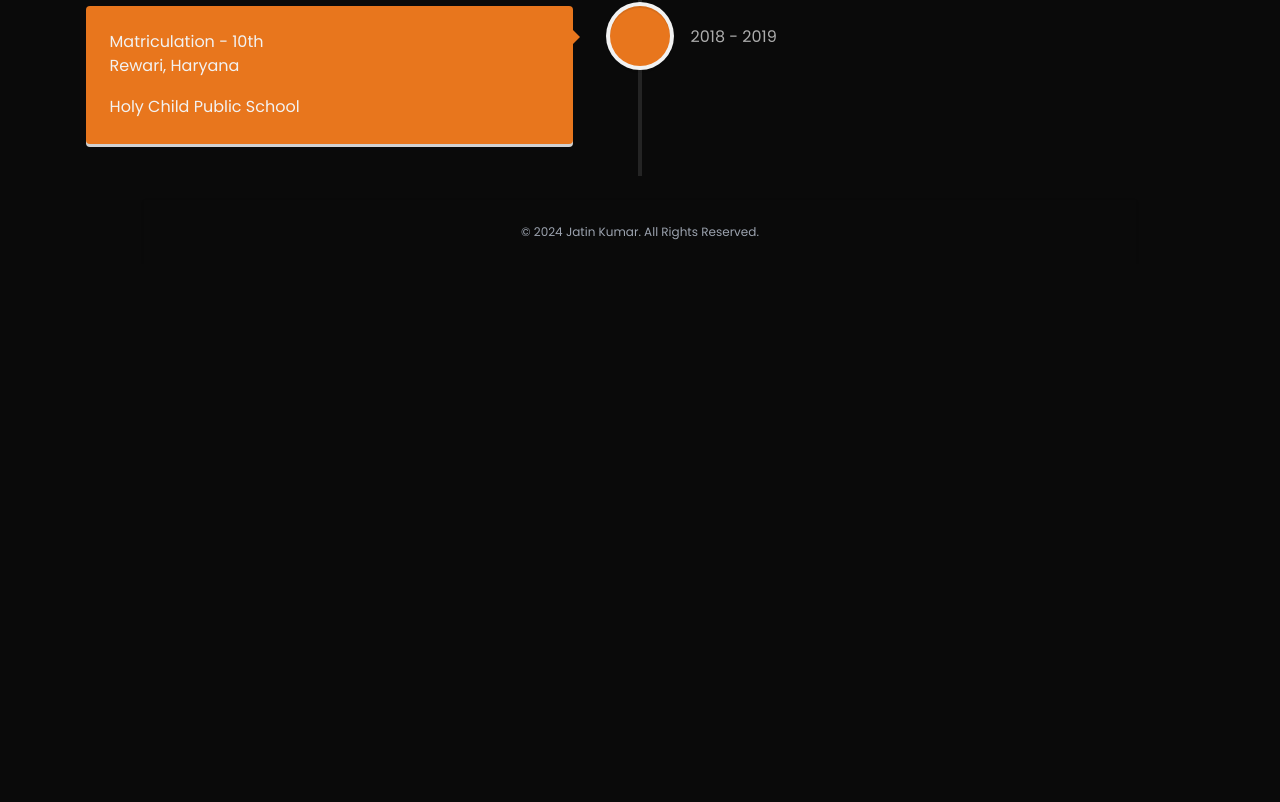
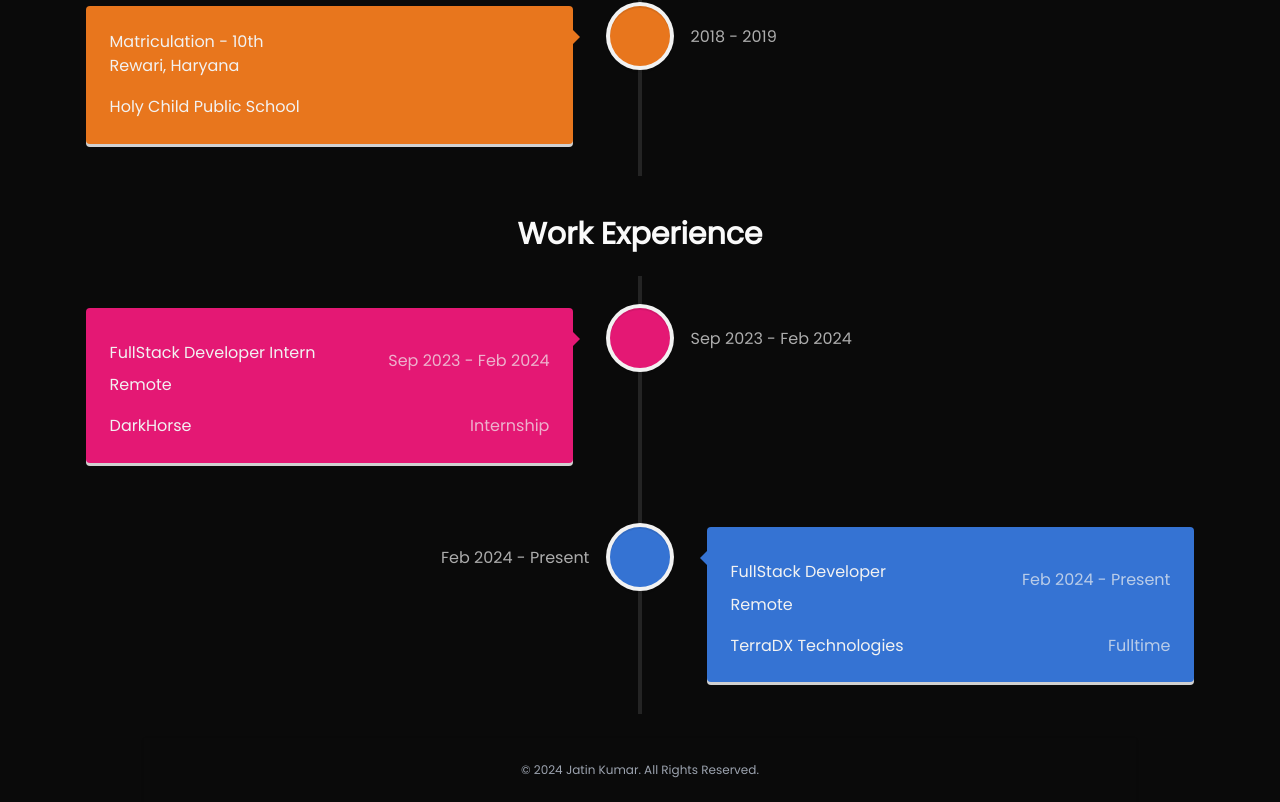
Before and after one commit to JATINKUMAR1008/portfolio, a Next.js app: page /timeline in a window 1280 px wide. Shown: the part 681-1483 px from the top of the page. Before the commit the page ends 945 px from the top, so only its background shows below. Built offline with nearby package versions, Linux system fonts and the light colour scheme.

Commit message:
changes in resume and added work experience and projects

```diff
--- /dev/null
+++ b/app/components/Timeline-wrok.tsx
@@ -0,0 +1,69 @@
+"use client";
+import {
+  VerticalTimeline,
+  VerticalTimelineElement,
+} from "react-vertical-timeline-component";
+import "react-vertical-timeline-component/style.min.css";
+
+import React from "react";
+import AnimatedDiv from "./AnimatedDiv";
+
+const WorkTimeline = () => {
+  const Experience = [
+    {
+      Date: "Sep 2023 - Feb 2024",
+      title: "FullStack Developer Intern",
+      School: "DarkHorse",
+      location: "Remote",
+      description: "Internship",
+      bg: "#F11A7B",
+    },
+    {
+      Date: "Feb 2024 - Present",
+      title: "FullStack Developer",
+      School: "TerraDX Technologies",
+      location: "Remote",
+      description: "Fulltime",
+      bg: "#387ADF",
+    },
+  ];
+
+  return (
+    <AnimatedDiv>
+      <VerticalTimeline
+        className="opacity-95"
+        animate={false}
+        lineColor="#262626"
+      >
+        {Experience.map((e, i) => (
+          <VerticalTimelineElement
+            key={i}
+            visible={true}
+            className="vertical-timeline-element--work"
+            contentStyle={{ background: e.bg, color: "#fff" }}
+            contentArrowStyle={{ borderRight: `7px solid  ${e.bg}` }}
+            date={e.Date}
+            iconStyle={{ background: e.bg, color: "#fff" }}
+            icon={""}
+          >
+            <div className="flex items-center justify-between w-full">
+              <h3 className="vertical-timeline-element-title">{e.title}</h3>
+              <p className=" vertical-timeline-element-title opacity-70 sm:flex hidden">
+                {e.Date}
+              </p>
+            </div>
+            <h4 className="vertical-timeline-element-subtitle">{e.location}</h4>
+            <div className="flex items-center justify-between w-full">
+              <p>{e.School}</p>
+              <p className=" vertical-timeline-element-title opacity-70 sm:flex hidden">
+                {e.description}
+              </p>
+            </div>
+          </VerticalTimelineElement>
+        ))}
+      </VerticalTimeline>
+    </AnimatedDiv>
+  );
+};
+
+export default WorkTimeline;
--- a/app/data/data.ts
+++ b/app/data/data.ts
@@ -9,6 +9,7 @@ import kubernetes from "@/public/kubernetes.png";
 import selenium from "@/public/selenium.jpg";
 import htmlcss from "@/public/next.png";
 import nodejs from "@/public/nodejs.webp";
+import { describe } from "node:test";
 
 export const projectList = [
   {
@@ -23,13 +24,47 @@ export const projectList = [
       "https://cdn.jsdelivr.net/gh/devicons/devicon@latest/icons/nodejs/nodejs-original.svg",
       "https://cdn.jsdelivr.net/gh/devicons/devicon@latest/icons/mongodb/mongodb-original.svg",
       "https://cdn.jsdelivr.net/gh/devicons/devicon@latest/icons/nextjs/nextjs-original.svg",
-      "https://cdn.jsdelivr.net/gh/devicons/devicon@latest/icons/kubernetes/kubernetes-original.svg"
+      "https://cdn.jsdelivr.net/gh/devicons/devicon@latest/icons/kubernetes/kubernetes-original.svg",
     ],
     url: undefined,
     github: "https://github.com/JATINKUMAR1008/db-pfl.git",
     features: ["Responsive", "Serverless deployment", "Cluster management"],
     detailedDescription:
       "Developed a secure and efficient Full Stack application to deploy database servers, integrating front-end and back-end technologies.",
+  },
+
+  {
+    id: 12,
+    tag: "top",
+    title: "Scraper",
+    category: "fullstack",
+    image: shadcn,
+    description:
+      "No code web scraping workflow builder to extract data from any website and schedule the tasks for the updated data extractions.",
+    tech: [
+      "https://cdn.jsdelivr.net/gh/devicons/devicon@latest/icons/nextjs/nextjs-original.svg",
+      "https://cdn.jsdelivr.net/gh/devicons/devicon@latest/icons/tailwindcss/tailwindcss-original.svg",
+      "https://cdn.jsdelivr.net/gh/devicons/devicon@latest/icons/postgresql/postgresql-original.svg",
+      "https://cdn.jsdelivr.net/gh/devicons/devicon@latest/icons/puppeteer/puppeteer-original.svg",
+    ],
+  },
+
+  {
+    id: 11,
+    tag: "top",
+    title: "Together Task Management System",
+    category: "fullstack",
+    image: shadcn,
+    description:
+      "Task management system with real-time collaboration and notifications.",
+    tech: [
+      "https://cdn.jsdelivr.net/gh/devicons/devicon@latest/icons/react/react-original.svg",
+      "https://cdn.jsdelivr.net/gh/devicons/devicon@latest/icons/tailwindcss/tailwindcss-original.svg",
+      "https://cdn.jsdelivr.net/gh/devicons/devicon@latest/icons/mongodb/mongodb-original.svg",
+      "https://cdn.jsdelivr.net/gh/devicons/devicon@latest/icons/express/express-original.svg",
+      "https://cdn.jsdelivr.net/gh/devicons/devicon@latest/icons/typescript/typescript-original.svg",
+      "https://cdn.jsdelivr.net/gh/devicons/devicon@latest/icons/git/git-original.svg",
+    ],
   },
 
   {
@@ -52,7 +87,7 @@ export const projectList = [
       "Automated deployment process",
       "Integration with Jenkins for continuous integration",
       "Usage of Docker for containerization",
-      "Provisioned Using Terraform"
+      "Provisioned Using Terraform",
     ],
     detailedDescription:
       "This project implements a Continuous Integration and Continuous Deployment (CI/CD) pipeline using Jenkins and Docker for deploying web applications. It automates the deployment process and integrates with Jenkins for continuous integration.",
@@ -138,7 +173,8 @@ export const projectList = [
       "https://cdn.jsdelivr.net/gh/devicons/devicon@latest/icons/nextjs/nextjs-original.svg",
     ],
     url: undefined,
-    github: "https://github.com/JATINKUMAR1008/Ecomerce_Microservices_Application",
+    github:
+      "https://github.com/JATINKUMAR1008/Ecomerce_Microservices_Application",
     features: [
       "Automated Kubernetes cluster provisioning and management using Kubeadm",
       "Integration with DigitalOcean for scalable infrastructure deployment",
@@ -163,7 +199,14 @@ export const projectList = [
     ],
     url: undefined,
     github: "https://github.com/JATINKUMAR1008/Scalable-Chat-App.git",
-    features: ["Developed in monorepo environment", "Real-time chat functionality", "Scalable and efficient", "Using Redis for pub/sub", "Using SQLite for database", "using prisma for ORM"],
+    features: [
+      "Developed in monorepo environment",
+      "Real-time chat functionality",
+      "Scalable and efficient",
+      "Using Redis for pub/sub",
+      "Using SQLite for database",
+      "using prisma for ORM",
+    ],
     detailedDescription:
       "This chat application is a robust and scalable solution built using modern full-stack technologies. The frontend is developed with Next.js, offering a seamless user experience with fast rendering and dynamic content. The backend is powered by Express.js, providing a flexible and efficient server environment.The application employs Redis for Pub/Sub to enable real-time messaging between users, ensuring low-latency communication. SQLite is used as the database, providing a lightweight and self-contained storage solution, while Prisma acts as the ORM, offering type-safe database access and simplifying database management.The project is organized using Turborepo, enabling efficient monorepo management, ensuring modularity, and optimizing build and deployment processes. This architecture allows for easy scaling and maintainability, making it suitable for both small teams and large-scale production environments.",
   },
--- a/app/nav/NavBar.tsx
+++ b/app/nav/NavBar.tsx
@@ -11,7 +11,11 @@ const NavBar = () => {
         jk
       </Link>
       <div className="flex gap-2">
-        <a href="/resume.pdf" target="_blank" rel="noopener noreferrer">
+        <a
+          href="/JATIN_KUMAR_FULLSTACK_RESUME.pdf"
+          target="_blank"
+          rel="noopener noreferrer"
+        >
           <Button variant={"outline"} size={"sm"}>
             Resume
           </Button>
--- a/app/timeline/page.tsx
+++ b/app/timeline/page.tsx
@@ -1,10 +1,13 @@
 import React from "react";
 import Timeline from "../components/Timeline";
+import WorkTimeline from "../components/Timeline-wrok";
 
 const TimelinePage = () => {
   return (
     <div className="p-6 mt-[4rem]">
       {/* <p className="text-xs opacity-45 text-center mb-4">{`(This page is still in development. Content may not be accurate.)`}</p> */}
+      <div className="grid grid-cols-1 gap-5">
+        <div>
           <h2
             className={`text-center font-bold text-sm text-[#F11A7B] uppercase tracking-wider mb-6`}
           >
@@ -16,6 +19,14 @@ const TimelinePage = () => {
 
           <Timeline />
         </div>
+        <div className="mt-5">
+          <p className="text-center text-2xl sm:text-3xl mb-6 font-extrabold  md:no-underline underline-offset-8 decoration-[#F11A7B]">
+            Work Experience
+          </p>
+          <WorkTimeline/>
+        </div>
+      </div>
+    </div>
   );
 };
 
```
Also changed, not shown: 1 other file (tests, documents, lock files or other folders). Lines whose indentation alone changed are shown as unchanged.
